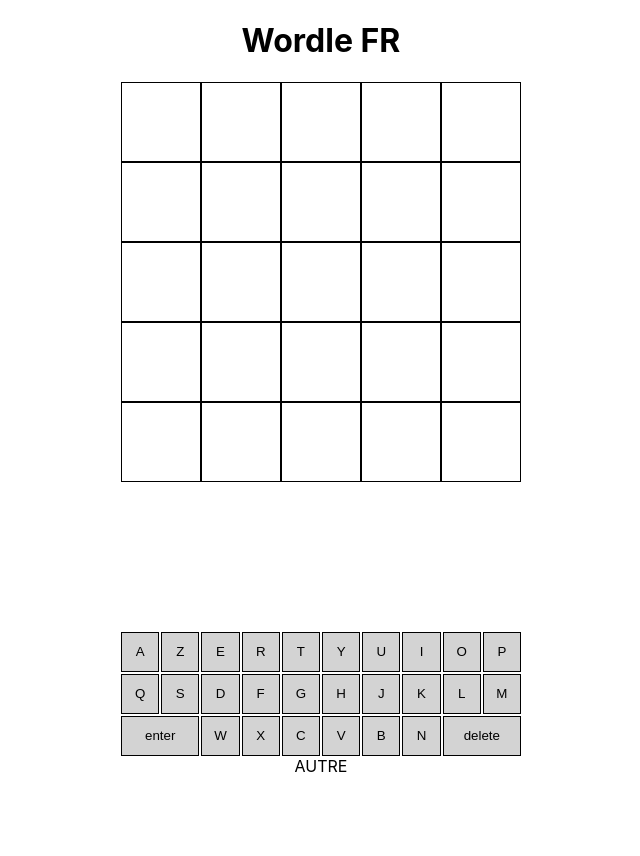
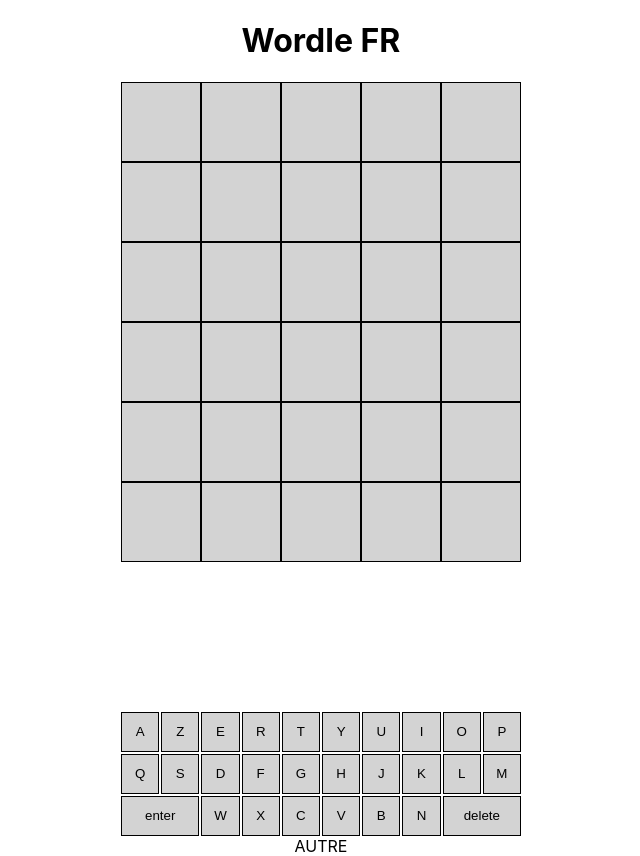
Before and after one commit to ThomasBernard0/wordleFr, a Next.js app: page / in a window 1280 px wide. Shown: the whole page, without its empty margins (319-959 px from the left). Before the commit the page ends 800 px from the top, so only its background shows below. Built offline with nearby package versions, Linux system fonts and the light colour scheme.

Commit message:
add color on grid

```diff
--- a/components/Case.js
+++ b/components/Case.js
@@ -1,3 +1,3 @@
-export default function Case({ lettre }) {
-  return <div className="case">{lettre}</div>;
+export default function Case({ letter, color }) {
+  return <div className={`${color} case`}>{letter}</div>;
 }
--- a/components/Grid.js
+++ b/components/Grid.js
@@ -1,10 +1,14 @@
-import Row from "./row";
+import Row from "./Row";
+import { useEffect } from "react";
 
-export default function Grid({ testedWord }) {
+export default function Grid({ testedWord, answer }) {
+  useEffect(() => {
+    console.log("hello world");
+  }, []);
   return (
     <div className="grid">
       {testedWord.map((word, index) => (
-        <Row key={index} word={word} />
+        <Row key={index} word={word} answer={answer} />
       ))}
     </div>
   );
--- a/components/Row.js
+++ b/components/Row.js
@@ -1,11 +1,28 @@
 import Case from "./Case";
+import { useState, useEffect } from "react";
 
-export default function Row({ word }) {
-  const lettres = word.split("");
+export default function Row({ word, answer }) {
+  const [letterState, setLetterState] = useState([]);
+  useEffect(() => {
+    setLetterState(
+      word.map((letter, index) => {
+        if (letter.length === 0) return { color: "neutral", letter: "" };
+        let color = "neutral";
+        if (answer.includes(letter)) {
+          color = "orange";
+        }
+        if (letter === answer[index]) {
+          color = "green";
+        }
+        return { letter, color };
+      })
+    );
+  }, [word]);
+
   return (
     <div className="row">
-      {lettres.map((lettre, index) => (
-        <Case key={index} lettre={lettre} />
+      {letterState.map((state, index) => (
+        <Case key={index} letter={state.letter} color={state.color} />
       ))}
     </div>
   );
--- a/pages/index.js
+++ b/pages/index.js
@@ -8,11 +8,12 @@
   const [currentWord, setCurrentWord] = useState("");
   const [answer, setAnswer] = useState("");
   const [testedWord, setTestedWord] = useState([
-    "     ",
-    "     ",
-    "     ",
-    "     ",
-    "     ",
+    ["", "", "", "", ""],
+    ["", "", "", "", ""],
+    ["", "", "", "", ""],
+    ["", "", "", "", ""],
+    ["", "", "", "", ""],
+    ["", "", "", "", ""],
   ]);
   const [currentIndex, setCurrentIndex] = useState(0);
   const [testedLetters, setTestedLetters] = useState([]);
@@ -22,7 +23,7 @@
   return (
     <div className="wrapper">
       <h1>Wordle FR</h1>
-      <Grid testedWord={testedWord} />
+      <Grid testedWord={testedWord} answer={answer} />
       <Guess currentWord={currentWord} />
       <Keyboard
         currentWord={currentWord}
--- a/styles/globals.css
+++ b/styles/globals.css
@@ -72,6 +72,14 @@
   background-color: orange;
 }
 
+.green {
+  background-color: green;
+}
+
+.neutral {
+  background-color: lightgrey;
+}
+
 .dark {
   background-color: grey;
 }
--- a/utils/helper.js
+++ b/utils/helper.js
@@ -16,16 +16,18 @@
 ) => {
   if (!words.includes(currentWord)) {
     alert("Ce mot n'est pas dans notre base de données");
-  } else {
+    return;
+  }
+
   if (currentWord === answer) {
     alert("gg wp");
-    } else {
+    return;
+  }
+
   let newTestedWord = testedWord;
-      newTestedWord[currentIndex] = currentWord;
+  newTestedWord[currentIndex] = currentWord.split("");
   setTestedWord(newTestedWord);
   setTestedLetters(testedLetters + currentWord.split(""));
   setCurrentIndex(currentIndex + 1);
   setCurrentWord("");
-    }
-  }
 };
```
Lines whose indentation alone changed are shown as unchanged.
